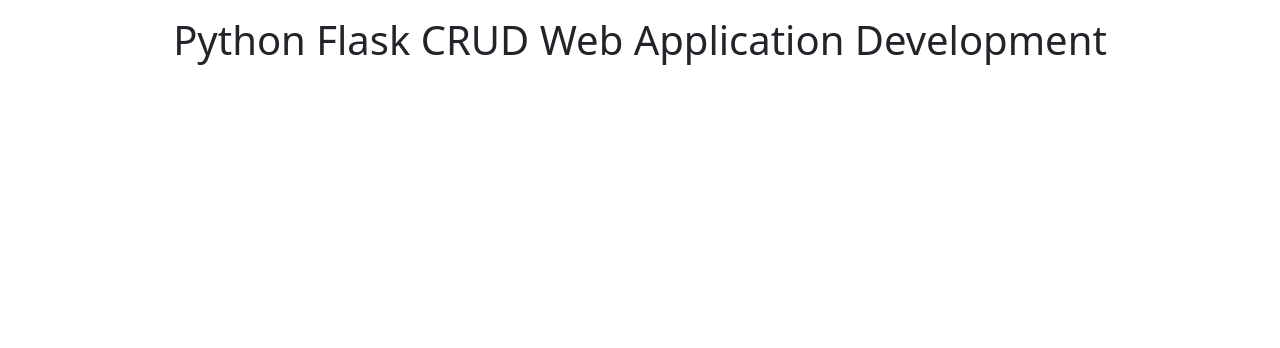
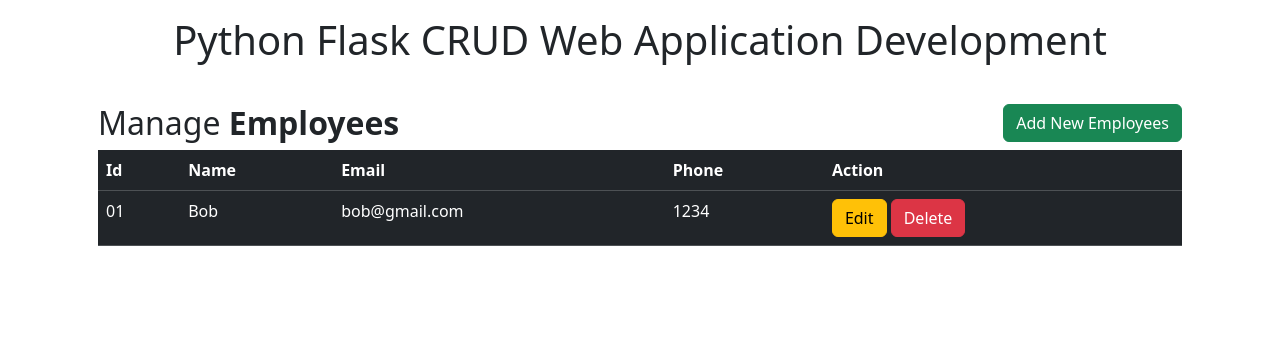
Before and after one commit to numberformat/python_flask_crud, a Flask app: page / in a window 1280 px wide. Shown: the top 348 px of the page. Run offline with Flask 3, Linux system fonts and the light colour scheme.

Commit message:
Added table with edit/delete buttons

```diff
--- a/templates/index.html
+++ b/templates/index.html
@@ -1,4 +1,33 @@
 {% extends 'base.html' %}
 {% block title %} Home {% endblock %}
 {% block body %}
+<div class="container">
+    <div class="row">
+        <div class="col md-12">
+            <div class="jumbotron p-3">
+                <h2>Manage <b>Employees </b> <button type="button" class="btn btn-success float-end" data-toggle="modal" data-target="#mymodal">Add New Employees</button></h2>
+
+                <table class="table table-hover table-dark">
+                    <tr>
+                        <th>Id</th>
+                        <th>Name</th>
+                        <th>Email</th>
+                        <th>Phone</th>
+                        <th>Action</th>
+                    </tr>
+                    <tr>
+                        <td>01</td>
+                        <td>Bob</td>
+                        <td>bob@gmail.com</td>
+                        <td>1234</td>
+                        <td>
+                            <a href="" class="btn btn-warning btn-xs" data-toggle="modal" data-target="#modaledit">Edit</a>
+                            <a href="" class="btn btn-danger btn-xs" onclick="return confirm('Are You Sure To Delete? ')">Delete</a>
+                        </td>
+                    </tr>
+                </table>
+            </div>
+        </div>
+    </div>
+</div>
 {% endblock %}
```
